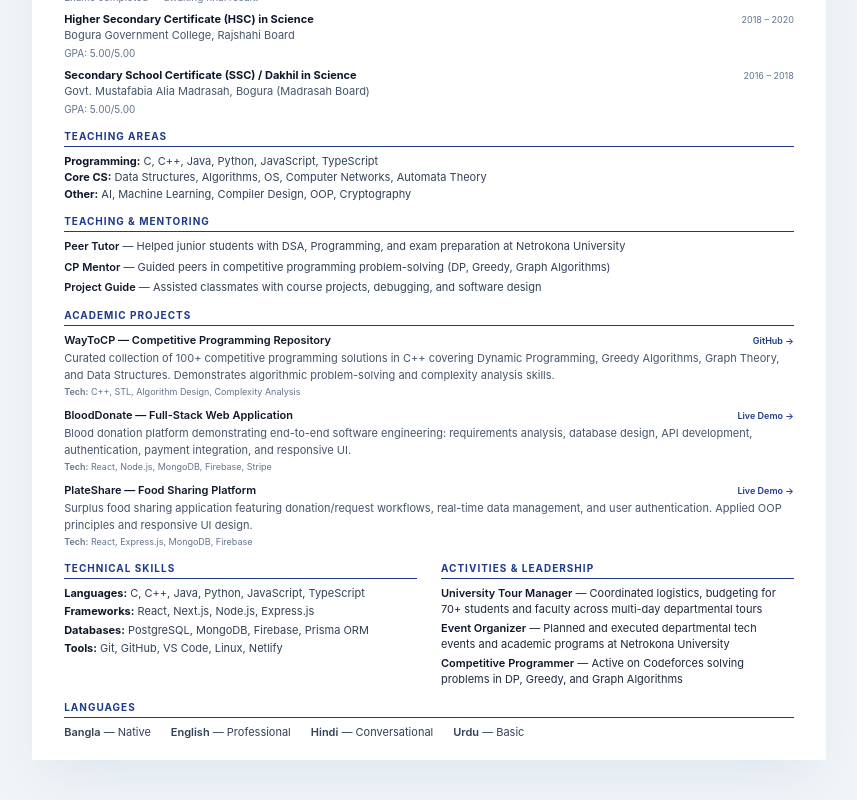
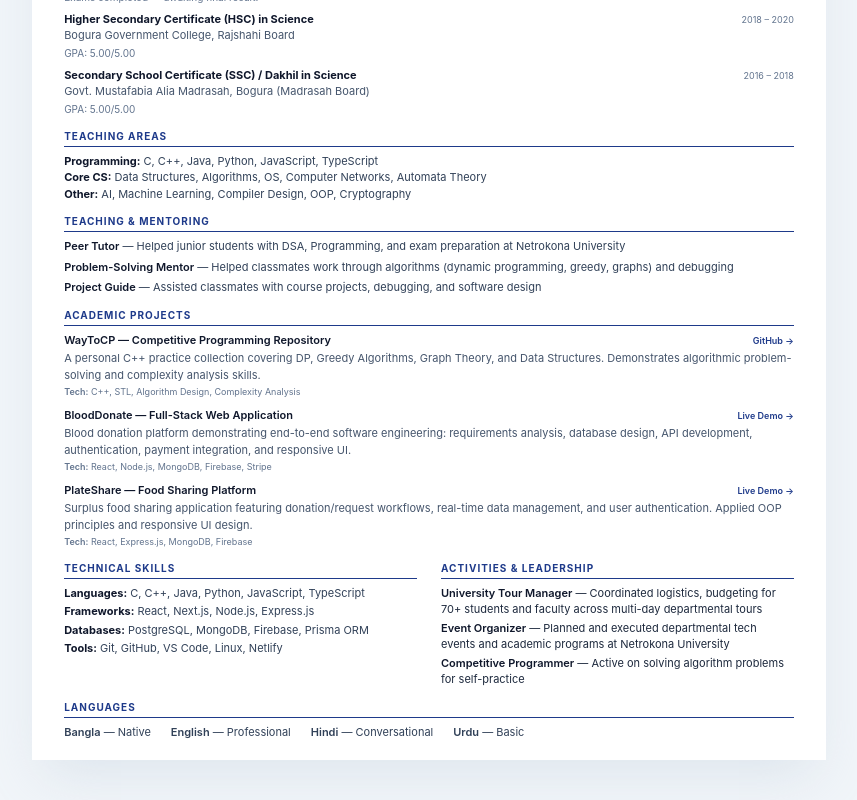
Before and after one commit to Imtius10/portfolio, a Next.js app: page /cv/lecturer in a window 1280 px wide. Shown: the part 350-1150 px from the top of the page, without its empty margins (211-1068 px from the left). Built offline with nearby package versions, Linux system fonts and the light colour scheme; no server answers; the database is empty.

Commit message:
fix(resume): human, minimal professional summary; remove Codeforces contact/CP keywords from both CVs

```diff
--- a/src/app/cv/lecturer/page.tsx
+++ b/src/app/cv/lecturer/page.tsx
@@ -210,7 +210,7 @@ export default function LecturerCVPage() {
                   <span className="font-semibold text-slate-900">Peer Tutor</span> — Helped junior students with DSA, Programming, and exam preparation at Netrokona University
                 </p>
                 <p>
-                  <span className="font-semibold text-slate-900">CP Mentor</span> — Guided peers in competitive programming problem-solving (DP, Greedy, Graph Algorithms)
+                  <span className="font-semibold text-slate-900">Problem-Solving Mentor</span> — Helped classmates work through algorithms (dynamic programming, greedy, graphs) and debugging
                 </p>
                 <p>
                   <span className="font-semibold text-slate-900">Project Guide</span> — Assisted classmates with course projects, debugging, and software design
@@ -232,7 +232,7 @@ export default function LecturerCVPage() {
                     </a>
                   </div>
                   <p className="text-slate-600 mt-0.5">
-                    Curated collection of 100+ competitive programming solutions in C++ covering Dynamic Programming,
+                    A personal C++ practice collection covering DP,
                     Greedy Algorithms, Graph Theory, and Data Structures. Demonstrates algorithmic problem-solving and
                     complexity analysis skills.
                   </p>
@@ -314,7 +314,7 @@ export default function LecturerCVPage() {
                     </p>
                     <p>
                       <span className="font-semibold text-slate-900">Competitive Programmer</span> — Active on
-                      Codeforces solving problems in DP, Greedy, and Graph Algorithms
+                      solving algorithm problems for self-practice
                     </p>
                   </div>
                 </div>
--- a/src/app/resume/page.tsx
+++ b/src/app/resume/page.tsx
@@ -128,7 +128,6 @@ export default function ResumePage() {
                   <p>+8801614742777</p>
                   <p>linkedin.com/in/imtius10</p>
                   <p>github.com/Imtius10</p>
-                  <p>codeforces.com/imtius10</p>
                 </div>
               </div>
             </header>
@@ -139,8 +138,7 @@ export default function ResumePage() {
                 Professional Summary
               </h2>
               <p className="text-xs leading-relaxed text-slate-700">
-                Full-stack developer (Next.js, TypeScript, PostgreSQL, MERN) with rigorous problem-solving habits from competitive programming on Codeforces. Built 3+ production projects — a blood-donation platform with Stripe payments, a surplus-food-sharing app with real-time workflows, and an e-learning SPA — covering REST API design, Prisma ORM data modeling, unit/API testing, and responsive UI development. Methodical and detail-oriented: comfortable with test cases, edge cases, and bug reproduction, with experience coordinating 70+ students and faculty on university tours and organizing departmental tech events. Seeking a junior full-stack developer or QA engineer role to contribute to real-world products.
-              </p>
+                Software developer with strong problem-solving skills from competitive programming and hands-on experience building 3+ full-stack projects using TypeScript, Next.js, PostgreSQL, Prisma, and MERN. Experienced in REST APIs, database design, debugging, Stripe integration, and responsive web development.</p>
             </section>
 
             {/* Education */}
@@ -274,7 +272,7 @@ export default function ResumePage() {
                   </a>
                 </div>
                 <p className="text-[11px] text-slate-600 mt-0.5">
-                  Competitive programming solutions in C++ — DP, Greedy, Graph Algorithms, Data Structures. Actively solving problems on Codeforces.
+                  Algorithm practice repository in C++ covering dynamic programming, greedy methods, and graphs, used to keep my problem-solving and logical skills sharp.
                 </p>
                 <p className="text-[10px] text-slate-500 mt-0.5">
                   <span className="font-semibold">Tech:</span> C++, STL, Algorithm Design
@@ -290,7 +288,7 @@ export default function ResumePage() {
               <ul className="text-xs text-slate-700 space-y-0.5 list-disc list-inside">
                 <li><span className="font-semibold">University Tour Manager</span> — Managed logistics, budgeting, and coordination for 70+ students and faculty across multi-day departmental tours</li>
                 <li><span className="font-semibold">Event Organizer</span> — Planned and executed departmental tech events and academic programs at Netrokona University</li>
-                <li><span className="font-semibold">Competitive Programmer</span> — Active on Codeforces solving problems in DP, Greedy, and Graph Algorithms</li>
+                <li><span className="font-semibold">Problem Solver</span> — Regularly practice algorithm problems to keep logic and debugging skills sharp</li>
               </ul>
             </section>
 
```
